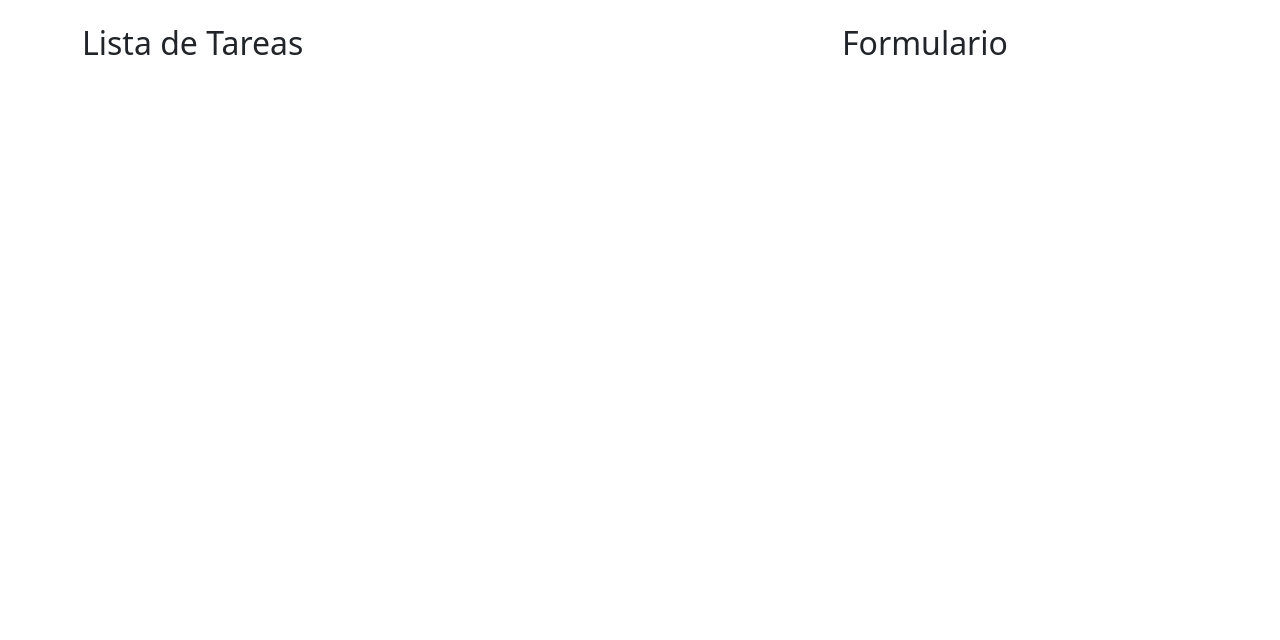
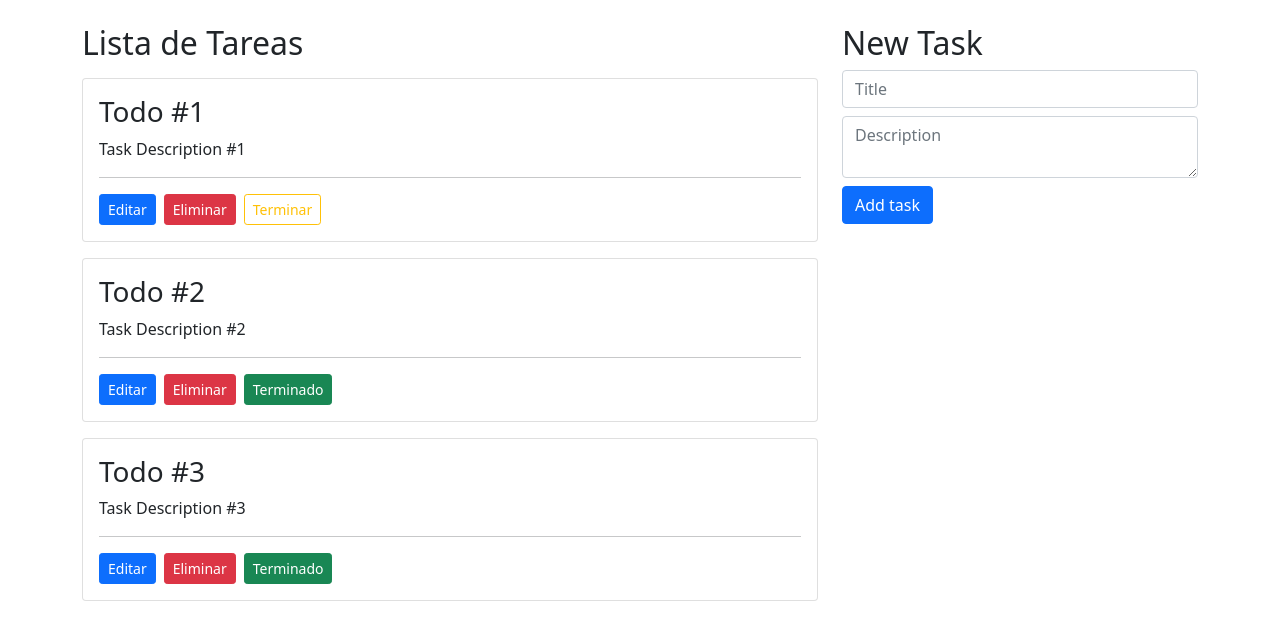
Before and after one commit to Drina2310/project1-todo-app, a React (Create React App) app: page / in a window 1280 px wide. Shown: the top 640 px of the page. Built offline with nearby package versions, Linux system fonts and the light colour scheme.

Commit message:
create todoForm, todoList and Todo

```diff
--- a/src/App.js
+++ b/src/App.js
@@ -1,12 +1,48 @@
+import { useState } from 'react';
+import { TodoForm } from './components/TodoForm';
+import { TodoList } from './components/TodoList';
+import { initialTodos } from './dataTodos';
+
 function App() {
+  const [todos, setTodos] = useState(initialTodos);
+  // console.log(todos);
+  const todoDeleted = (todoId) => {
+    //updateTodos contendrá todas las tareas excepto la que tiene el id que deseas eliminar
+    const updateTodos = todos.filter((todo) => todo.id !== todoId);
+    setTodos(updateTodos);
+  };
+
+  const todoCompleted = (todoId) => {
+    /* const updateTodos = todos.map((todo) => {
+      const todoEdit = {
+        ...todo,
+        completed: !todo.completed,
+      };
+
+      if (todo.id === todoId) {
+        return todoEdit;
+      } else {
+        return todo;
+      }
+    });
+    setTodos(updateTodos);*/
+    const updateTodos = todos.map((todo) =>
+      todo.id === todoId ? { ...todo, completed: !todo.completed } : todo
+    );
+    setTodos(updateTodos);
+  };
   return (
     <div className="container mt-4">
       <div className="row">
         <div className="col-8">
-          <h2>Lista de Tareas</h2>
+          <TodoList
+            todos={todos}
+            todoDeleted={todoDeleted}
+            todoCompleted={todoCompleted}
+          />
         </div>
         <div className="col-4">
-          <h2>Formulario</h2>
+          <TodoForm />
         </div>
       </div>
     </div>
--- /dev/null
+++ b/src/components/Todo.js
@@ -0,0 +1,30 @@
+import React from 'react';
+
+const Todo = ({ data, todoDelete, todoCompleted }) => {
+  return (
+    <div className="card mt-3">
+      <div className="card-body">
+        <h3 className="card-title">{data.title}</h3>
+        <p className="card-text">{data.description}</p>
+        <hr />
+        <button className="btn btn-sm btn-primary me-2">Editar</button>
+        <button
+          onClick={() => todoDelete(data.id)}
+          className="btn btn-sm btn-danger me-2"
+        >
+          Eliminar
+        </button>
+        <button
+          onClick={() => todoCompleted(data.id)}
+          className={`btn btn-sm ${
+            data.completed ? 'btn-success' : 'btn-outline-warning'
+          }`}
+        >
+          {data.completed ? 'Terminado' : 'Terminar'}
+        </button>
+      </div>
+    </div>
+  );
+};
+
+export default Todo;
--- /dev/null
+++ b/src/components/TodoForm.js
@@ -0,0 +1,50 @@
+import React, { useState } from 'react';
+
+const initialFormValue = {
+  title: '',
+  description: '',
+};
+
+export const TodoForm = () => {
+  const [formValues, setFormValues] = useState(initialFormValue);
+  const { title, description } = formValues; //desestructuracion para acceder facil al objeto initialForms
+
+  const handleInputChange = (e) => {
+    const changedFormValues = {
+      ...formValues,
+      [e.target.name]: e.target.value,
+    };
+    setFormValues(changedFormValues);
+  };
+
+  const handleSubmit = (e) => {
+    e.preventDefault(); //evita q se recargue la pag cada vez q se le de click al boton del form
+    console.log('Submit');
+  };
+
+  return (
+    <div>
+      <h2>New Task</h2>
+      <form onSubmit={handleSubmit}>
+        <input
+          type="text"
+          placeholder="Title"
+          className="form-control"
+          value={title}
+          name="title" //debe tener el mismo nombre del atributo del objeto initialFormValue, así hace conexión
+          onChange={handleInputChange}
+        />
+        <textarea
+          placeholder="Description"
+          className="form-control mt-2"
+          value={description}
+          name="description" //debe tener el mismo nombre del atributo del objeto initialFormValue
+          onChange={handleInputChange}
+        ></textarea>
+        <div className="d-grid gap-2 d-md-block">
+          <button className="btn btn-primary mt-2">Add task</button>
+        </div>
+      </form>
+    </div>
+  );
+};
--- /dev/null
+++ b/src/components/TodoList.js
@@ -0,0 +1,18 @@
+import React from 'react';
+import Todo from './Todo';
+
+export const TodoList = ({ todos, todoDeleted, todoCompleted }) => {
+  return (
+    <>
+      <h2>Lista de Tareas</h2>
+      {todos.map((todo) => (
+        <Todo
+          data={todo}
+          key={todo.id}
+          todoDelete={todoDeleted}
+          todoCompleted={todoCompleted}
+        />
+      ))}
+    </>
+  );
+};
--- /dev/null
+++ b/src/dataTodos.js
@@ -0,0 +1,20 @@
+export const initialTodos = [
+  {
+    id: 1,
+    title: 'Todo #1',
+    description: 'Task Description #1',
+    completed: false,
+  },
+  {
+    id: 2,
+    title: 'Todo #2',
+    description: 'Task Description #2',
+    completed: true,
+  },
+  {
+    id: 3,
+    title: 'Todo #3',
+    description: 'Task Description #3',
+    completed: true,
+  },
+];
```
